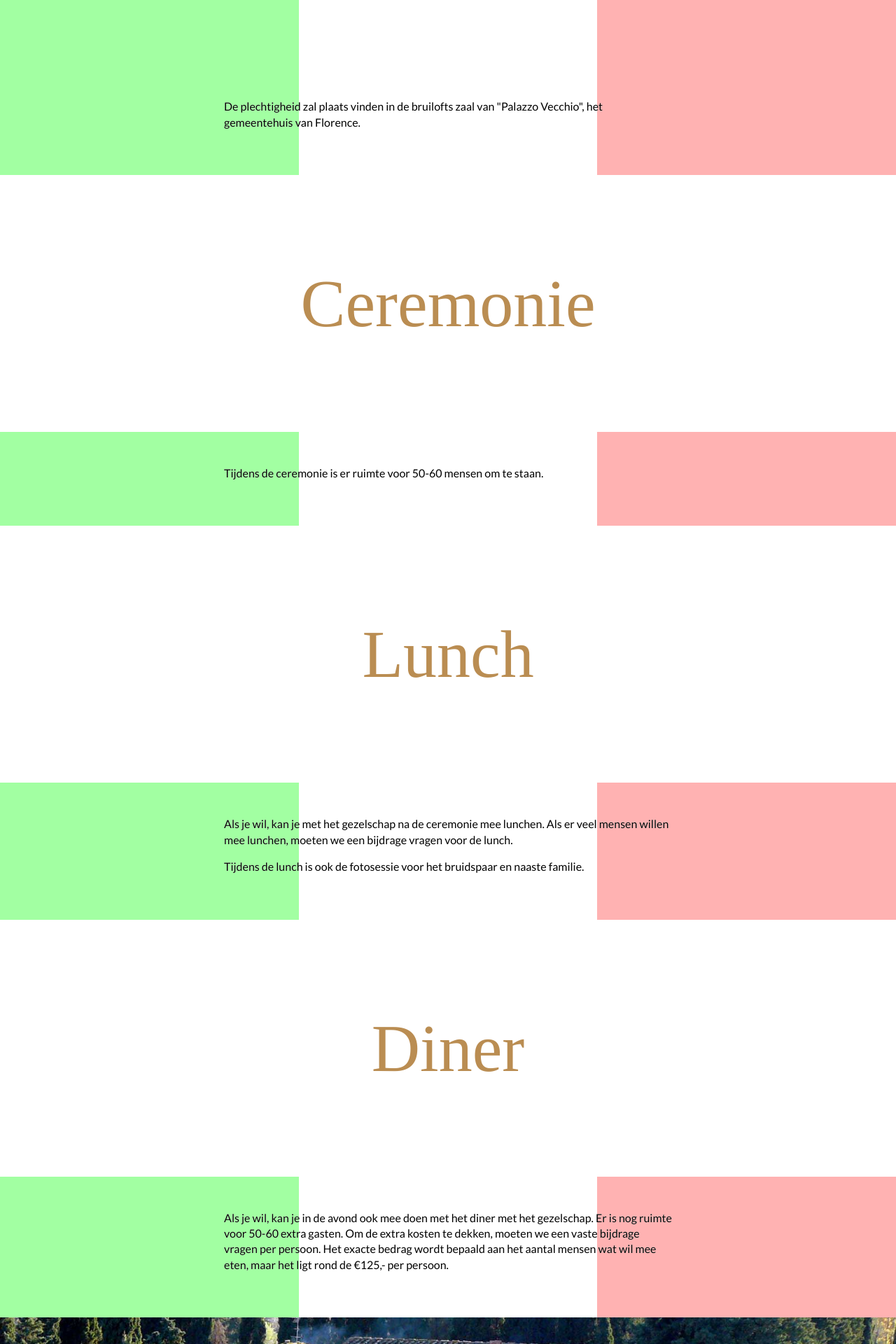
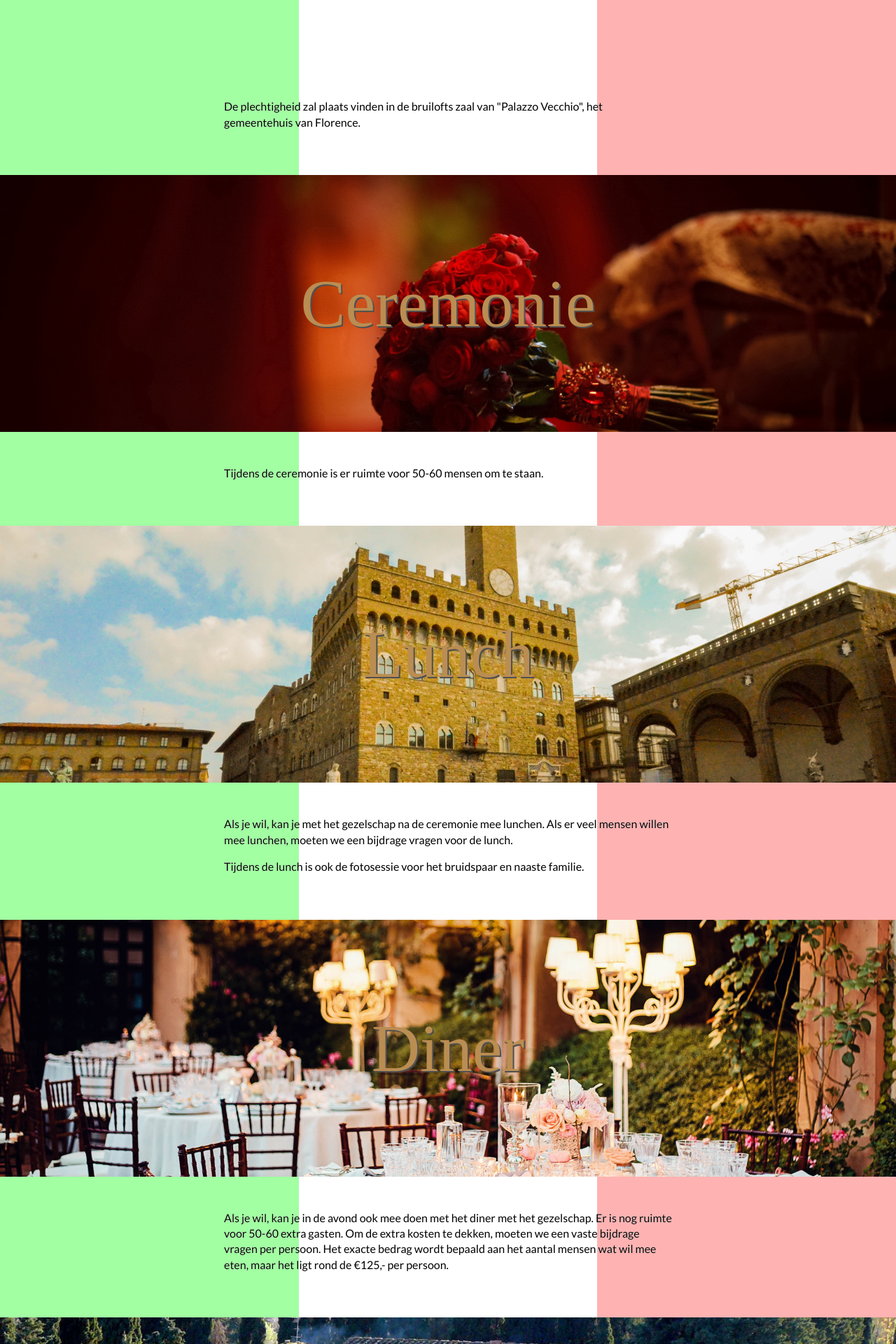
Before and after one commit to eirvandelden/italie, a Jekyll site: the page built from index.md, in a window 1280 px wide. Shown: the part 2782-4702 px from the top of the page at 70% size. Built offline with Jekyll 4.4.1, drawn with Linux system fonts in a browser that asks for light colours; some web fonts are replaced; some of the changed text lies outside the part shown; grey boxes are pictures that could not be loaded.

Commit message:
Laatstes foto's toevoegen

```diff
--- a/_sass/_base.scss
+++ b/_sass/_base.scss
@@ -58,6 +58,18 @@ body {
     background-image: url(/images/palazzo-vecchio.jpg);
     text-shadow: 2px 2px #505050;
 }
+.hero-title-ceremony {
+    background-image: url(/images/wedding_in_italy_photos_by_nicole_caldwell_florence0009.jpg);
+    text-shadow: 2px 2px #505050;
+}
+.hero-title-lunch {
+    background-image: url(/images/palazzo-vecchio2.jpg);
+    text-shadow: 2px 2px #505050;
+}
+.hero-title-dinner {
+    background-image: url(/images/dinner.jpg);
+    text-shadow: 2px 2px #505050;
+}
 .hero-title-inclusive {
     background-image: url(/images/dinner.jpg);
     text-shadow: 2px 2px #505050;
--- a/index.md
+++ b/index.md
@@ -54,7 +54,7 @@ layout: default
   </div>
 </div>
 
-<div class="hero hero-title">
+<div class="hero hero-title hero-title-ceremony">
   <h2>
     Ceremonie
   </h2>
@@ -67,7 +67,7 @@ layout: default
   </div>
 </div>
 
-<div class="hero hero-title">
+<div class="hero hero-title hero-title-lunch">
   <h2>
     Lunch
   </h2>
@@ -83,7 +83,7 @@ layout: default
   </div>
 </div>
 
-<div class="hero hero-title">
+<div class="hero hero-title hero-title-dinner">
   <h2>
     Diner
   </h2>
@@ -116,9 +116,11 @@ layout: default
 </div>
 <div class="text-block">
   <div class="text-block-inner">
-    <h2>TODO</h2>
     <p>
-      De website met al het nieuws is online!
+      Hier vind je alle nieuwe berichten rondom de bruiloft. Tevens krijg je een mailtje als er nieuws is.
+    </p>
+    <p>
+      De website voor de mensen die speciaal voor ons naar Italië reizen is online!
     </p>
   </div>
 </div>
```
Also changed, not shown: images/wedding_in_italy_photos_by_nicole_caldwell_florence0009.jpg (added).
